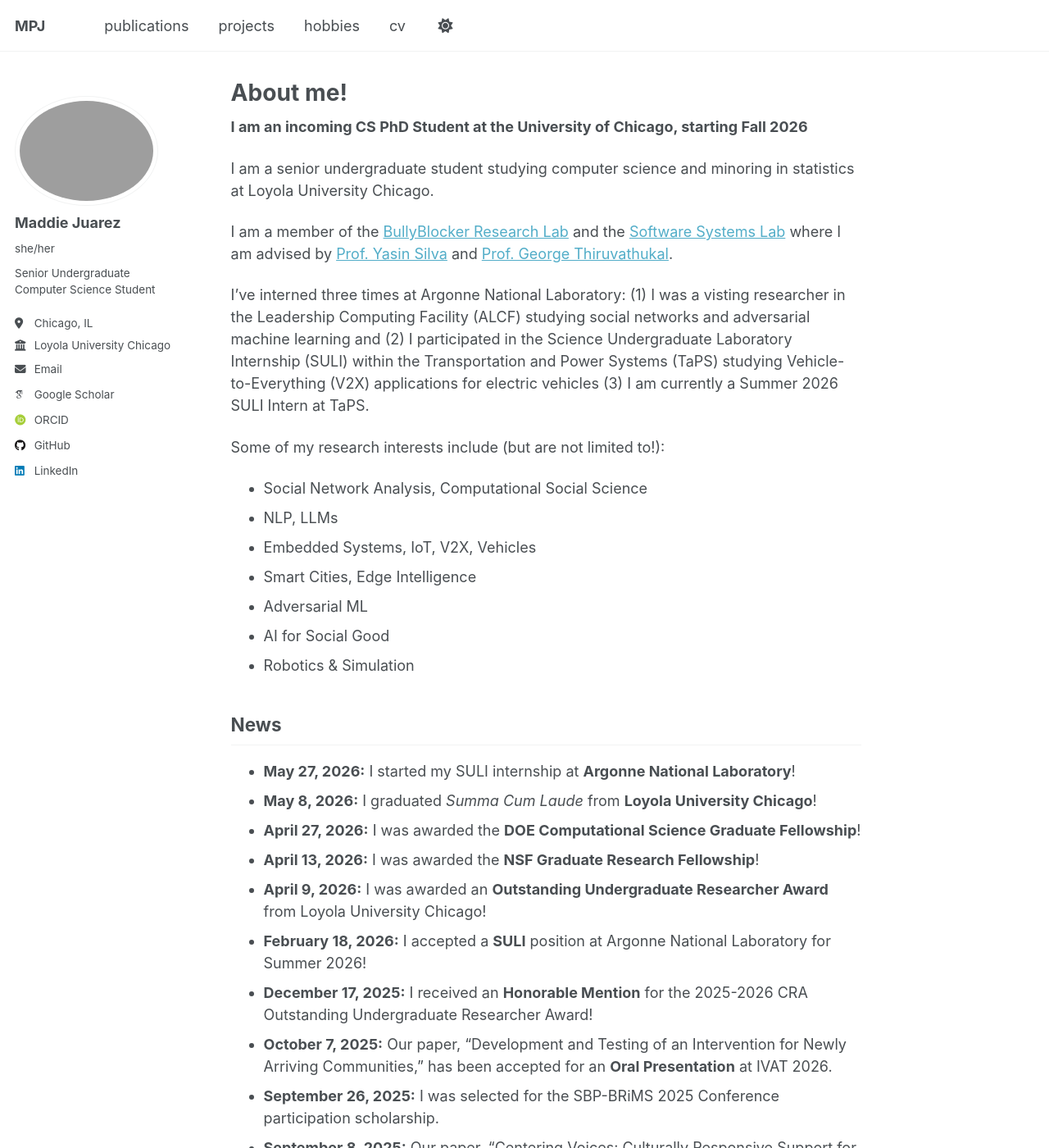
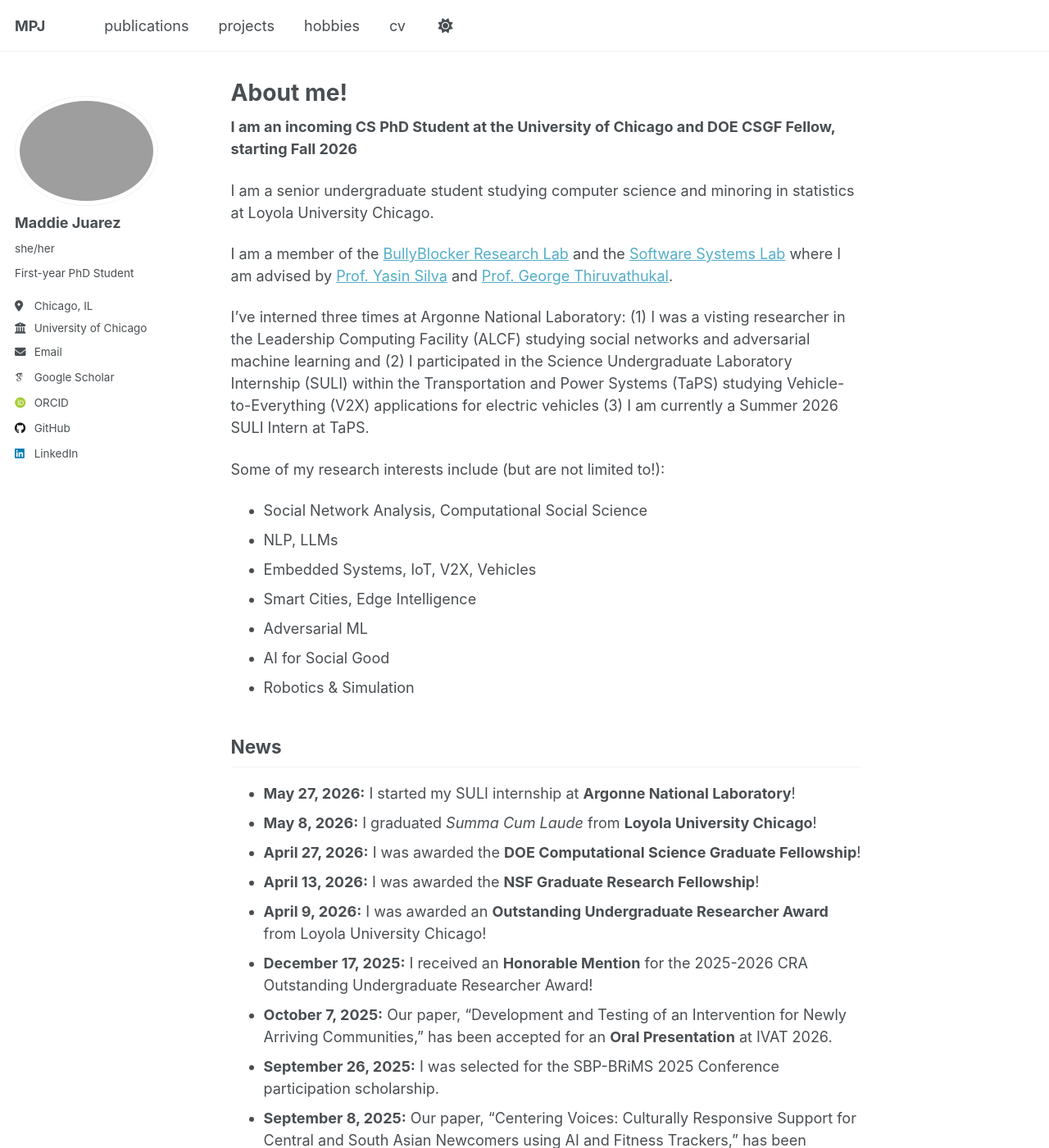
Before and after one commit to mjuarez4/mjuarez4.github.io, a Jekyll site: the page built from _pages/about.md, in a window 1280 px wide and 1400 px high. Shown: the whole window at 82% size. Built offline with Jekyll 4.4.1, drawn with Linux system fonts in a browser that asks for light colours; some web fonts are replaced; a script that is not in the unit is left out.

Commit message:
reducing redundant redundancies

```diff
--- a/_config.yml
+++ b/_config.yml
@@ -26,11 +26,11 @@ author:
   avatar           : "avatar.png"
   name             :  "Maddie Juarez"
   pronouns         : "she/her"
-  bio              : "Senior Undergraduate Computer Science Student"
+  bio              : "First-year PhD Student"
   location         : "Chicago, IL"
-  employer         : "Loyola University Chicago"
+  employer         : "University of Chicago"
   uri              : # URL
-  email            : "mjuarez4@luc.edu"
+  email            : "mjuarez4@uchicago.edu"
 
   # Academic websites
   academia         : # URL
--- a/_pages/about.md
+++ b/_pages/about.md
@@ -6,7 +6,7 @@ redirect_from:
   - /about/
   - /about.html
 ---
-**I am an incoming CS PhD Student at the University of Chicago, starting Fall 2026**
+**I am an incoming CS PhD Student at the University of Chicago and DOE CSGF Fellow, starting Fall 2026**
 
 I am a senior undergraduate student studying computer science and minoring in statistics at Loyola University Chicago.
 
@@ -31,7 +31,6 @@ Some of my research interests include (but are not limited to!):
 - **April 27, 2026:** I was awarded the **DOE Computational Science Graduate Fellowship**!
 - **April 13, 2026:** I was awarded the **NSF Graduate Research Fellowship**!
 - **April 9, 2026:** I was awarded an **Outstanding Undergraduate Researcher Award** from Loyola University Chicago!
-- **February 18, 2026:** I accepted a **SULI** position at Argonne National Laboratory for Summer 2026!
 - **December 17, 2025:** I received an **Honorable Mention** for the 2025-2026 CRA Outstanding Undergraduate Researcher Award!
 - **October 7, 2025:** Our paper, "Development and Testing of an Intervention for Newly Arriving Communities," has been accepted for an **Oral Presentation** at IVAT 2026.
 - **September 26, 2025:** I was selected for the SBP-BRiMS 2025 Conference participation scholarship.
```
